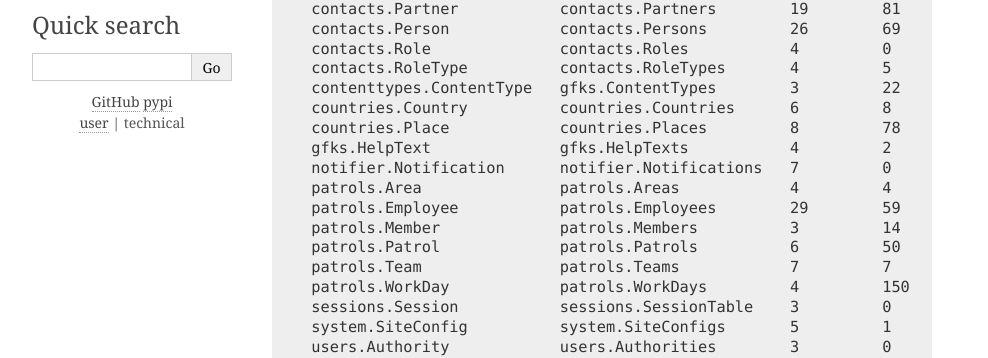
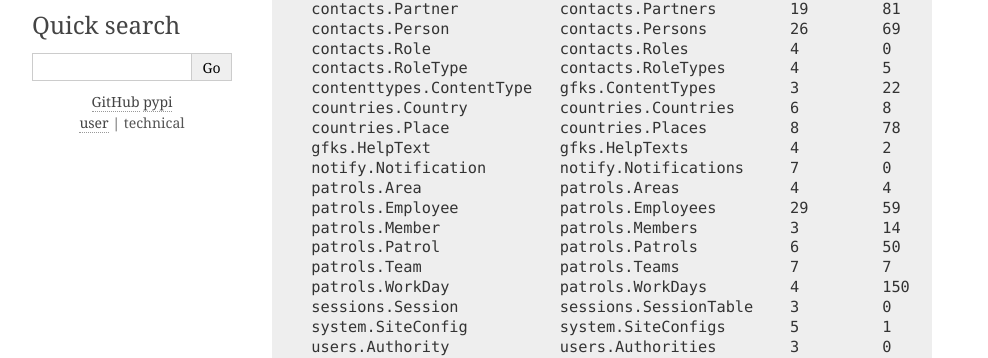
Before and after one commit to lsaffre/lino-patrols, a Sphinx documentation site: the page built from docs/tested/general.rst, in a window 1280 px wide. Shown: the part 401-759 px from the top of the page, without its empty margins (148-1136 px from the left). Built offline with Sphinx 7.4.7, drawn with Linux system fonts in a browser that asks for light colours; pages that are not in the unit, such as notebooks, are missing from menus; the version number could not be read and is left out; some of the changed text lies outside the part shown.

Commit message:
Rename notifier to notify. Repaired test suites.

```diff
--- a/docs/tested/general.rst
+++ b/docs/tested/general.rst
@@ -20,7 +20,7 @@ The test database
 >>> from lino.utils.diag import analyzer
 >>> print(analyzer.show_db_overview())
 ... #doctest: +ELLIPSIS +NORMALIZE_WHITESPACE +REPORT_UDIFF
-18 apps: lino_startup, staticfiles, about, jinja, bootstrap3, extjs, printing, system, contenttypes, gfks, users, notifier, changes, office, countries, contacts, patrols, sessions.
+18 apps: lino_startup, staticfiles, about, jinja, bootstrap3, extjs, printing, system, contenttypes, gfks, users, notify, changes, office, countries, contacts, patrols, sessions.
 22 models:
 ========================== ======================== ========= =======
  Name                       Default table            #fields   #rows
@@ -36,7 +36,7 @@ The test database
  countries.Country          countries.Countries      6         8
  countries.Place            countries.Places         8         78
  gfks.HelpText              gfks.HelpTexts           4         2
- notifier.Notification      notifier.Notifications   7         0
+ notify.Notification        notify.Notifications     7         0
  patrols.Area               patrols.Areas            4         4
  patrols.Employee           patrols.Employees        29        59
  patrols.Member             patrols.Members          3         14
```
